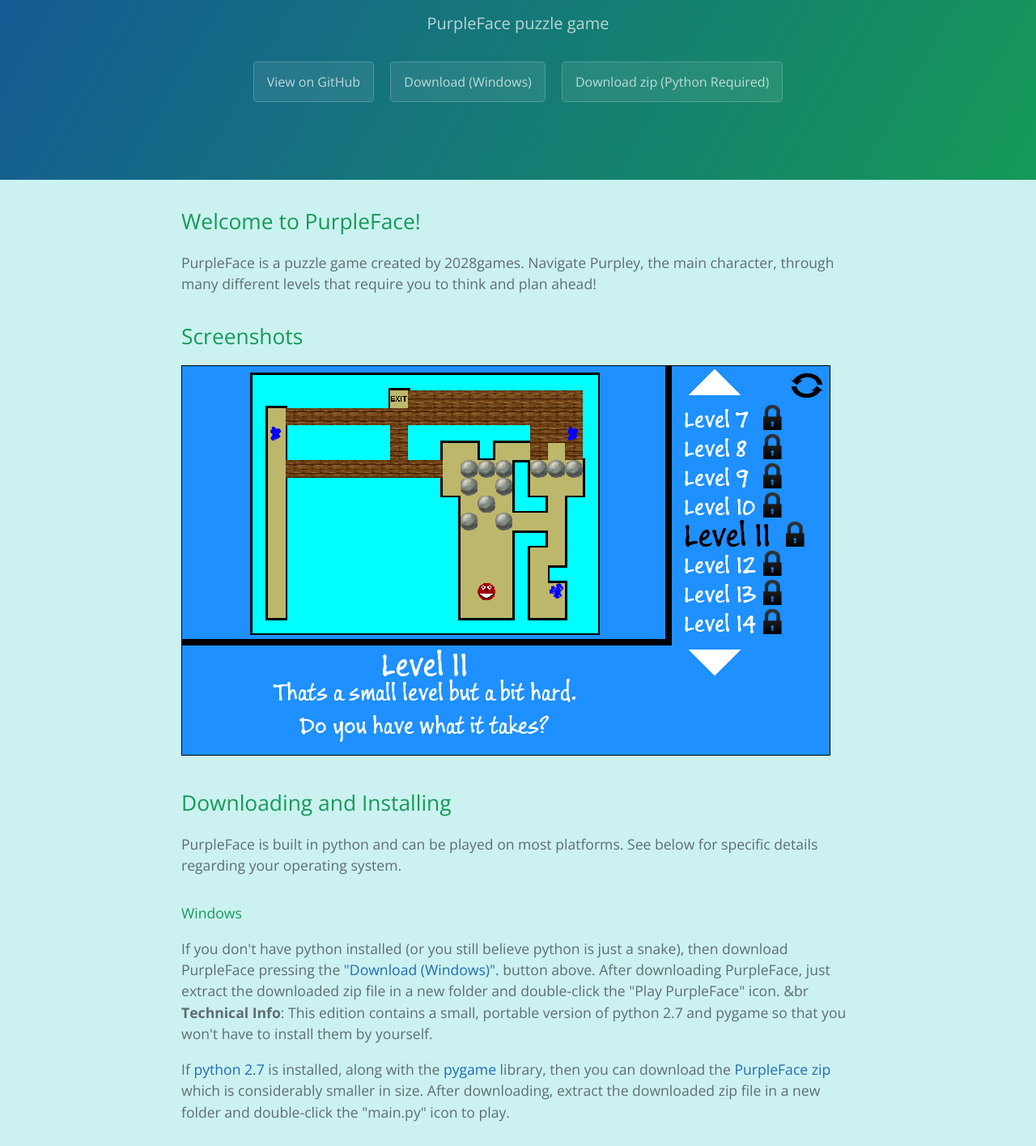
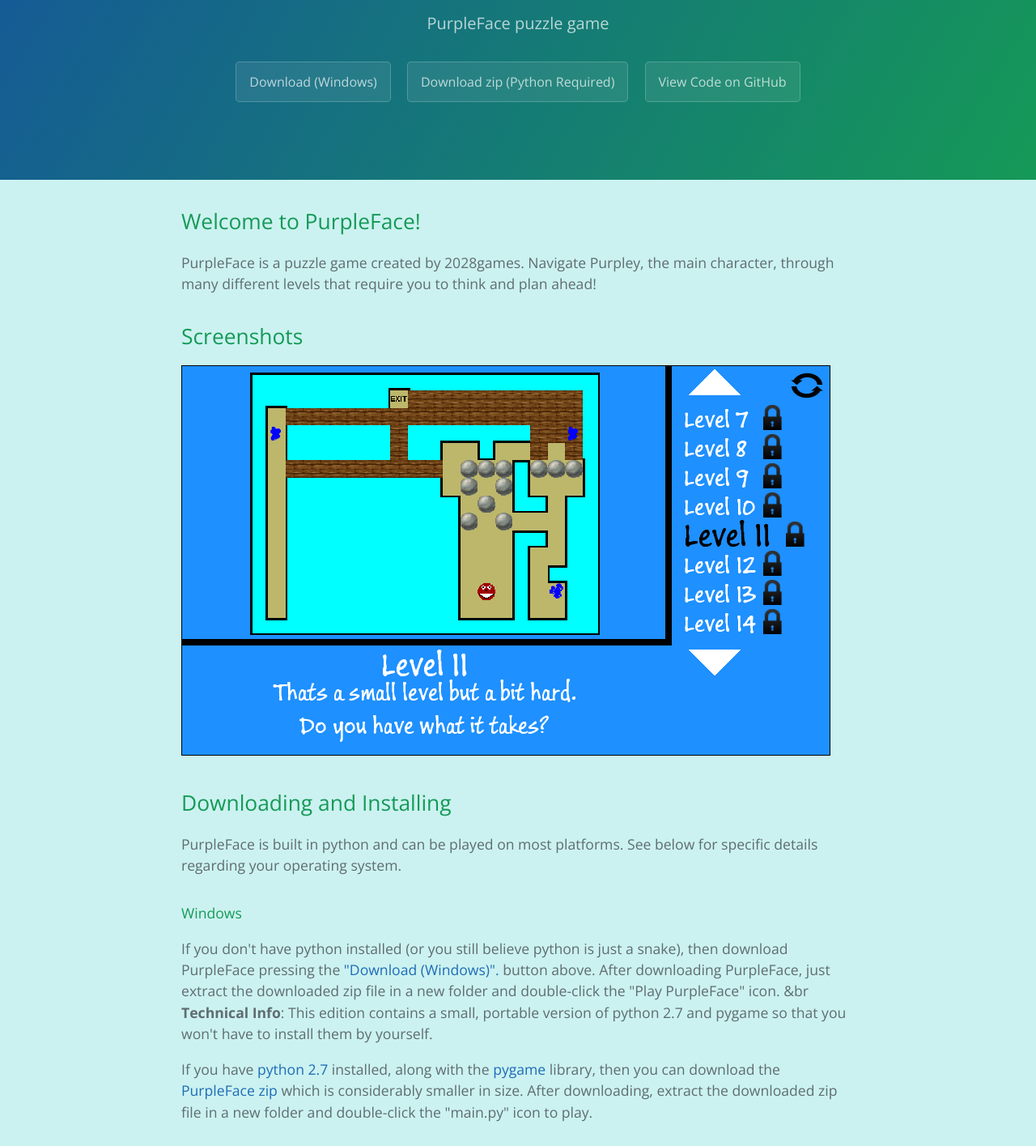
Before and after one commit to 2028games/PurpleFace, a plain HTML site: page index.html in a window 1280 px wide. Shown: the part 161-1576 px from the top of the page at 81% size. Drawn offline with nearby package versions, Linux system fonts and the light colour scheme.

Commit message:
Update index.html to contain v1.0.0 releases

```diff
--- a/index.html
+++ b/index.html
@@ -14,9 +14,9 @@
     <section class="page-header">
       <h1 class="project-name">PurpleFace</h1>
       <h2 class="project-tagline">PurpleFace puzzle game</h2>
-      <a href="https://github.com/2028games/PurpleFace" class="btn">View on GitHub</a>
-      <a href="https://github.com/2028games/PurpleFace/releases/download/v0.9.0.1/PurpleFace.zip" class="btn">Download (Windows) </a>
-      <a href="https://github.com/2028games/PurpleFace/zipball/master" class="btn">Download zip (Python Required) </a>
+      <a href="https://github.com/2028games/PurpleFace/releases/download/v1.0.0/PurpleFace1000_Windows.zip" class="btn">Download (Windows)</a>
+      <a href="https://github.com/2028games/PurpleFace/archive/v1.0.0.zip" class="btn">Download zip (Python Required)</a>
+      <a href="https://github.com/2028games/PurpleFace" class="btn">View Code on GitHub</a>
     </section>
 
     <section class="main-content">
@@ -31,13 +31,13 @@
 
       <h4>Windows</h4>
       <p> If you don't have python installed (or you still believe python is just a snake), then download PurpleFace pressing the
-      <a href="https://github.com/2028games/PurpleFace/releases/download/v0.9.0.1/PurpleFace.zip"> "Download (Windows)".</a> button above.
+      <a href="https://github.com/2028games/PurpleFace/releases/download/v1.0.0/PurpleFace1000_Windows.zip"> "Download (Windows)".</a> button above.
       After downloading PurpleFace, just extract the downloaded zip file in a new folder and double-click
       the "Play PurpleFace" icon. &br
       <b>Technical Info</b>: This edition contains a small, portable version of
       python 2.7 and pygame so that you won't have to install them by yourself.</p>
-      <p> If <a href="http://python.org">python 2.7</a> is installed, along with the <a href="http://pygame.org">pygame</a> library, then you can download the
-      <a href="https://github.com/2028games/PurpleFace/releases/download/v0.9.0.1/PurpleFace.zip">PurpleFace zip</a> which is considerably smaller in size. After downloading, extract the downloaded zip file in a new folder and double-click the "main.py" icon to play.</p>
+      <p> If you have <a href="http://python.org">python 2.7</a> installed, along with the <a href="http://pygame.org">pygame</a> library, then you can download the
+      <a href="https://github.com/2028games/PurpleFace/archive/v1.0.0.zip">PurpleFace zip</a> which is considerably smaller in size. After downloading, extract the downloaded zip file in a new folder and double-click the "main.py" icon to play.</p>
 
       <h4>Unix</h4>
       <p>Again, for PurpleFace to work, you have to install <a href="http://python.org">python 2.7</a> and <a href="http://pygame.org">pygame</a>. After that, download the
```
